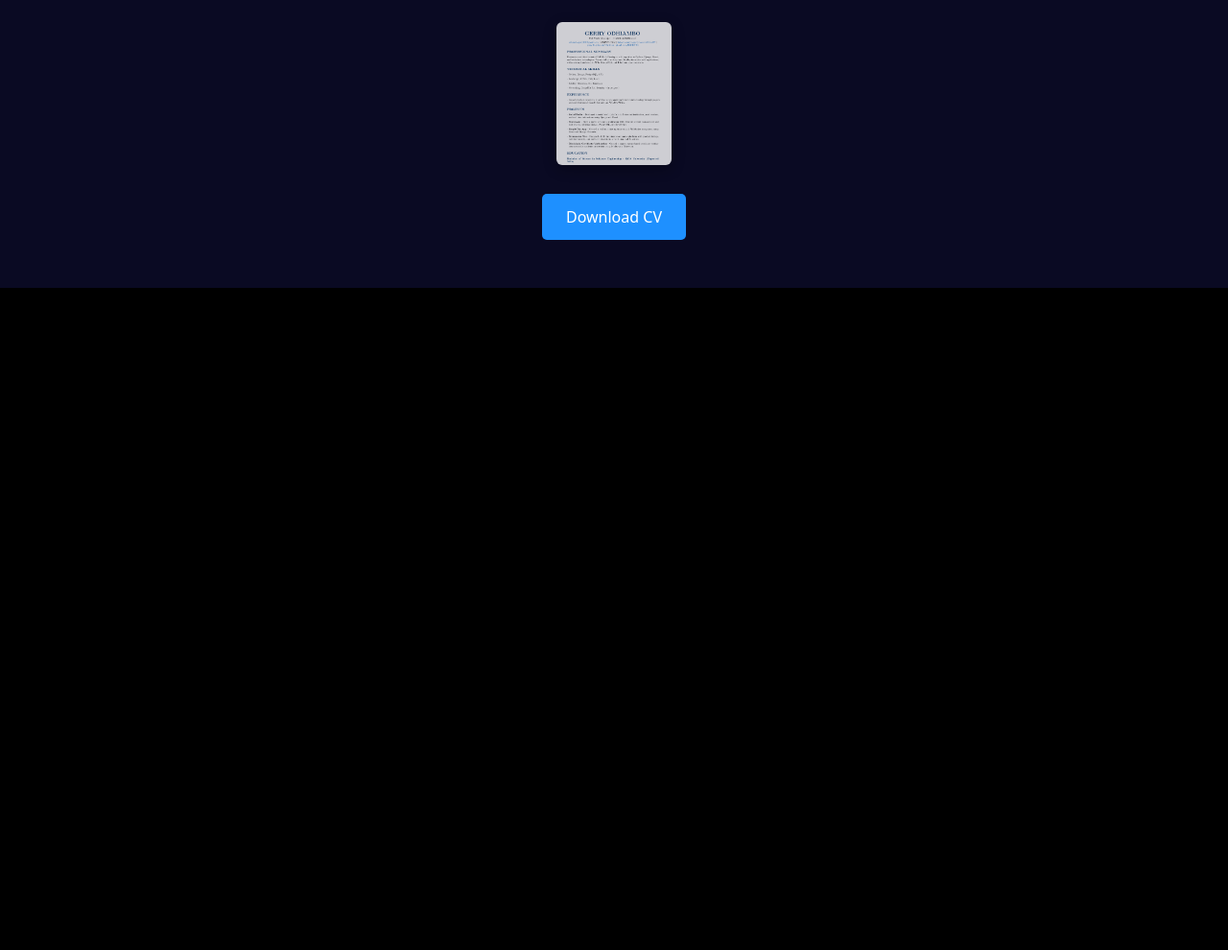
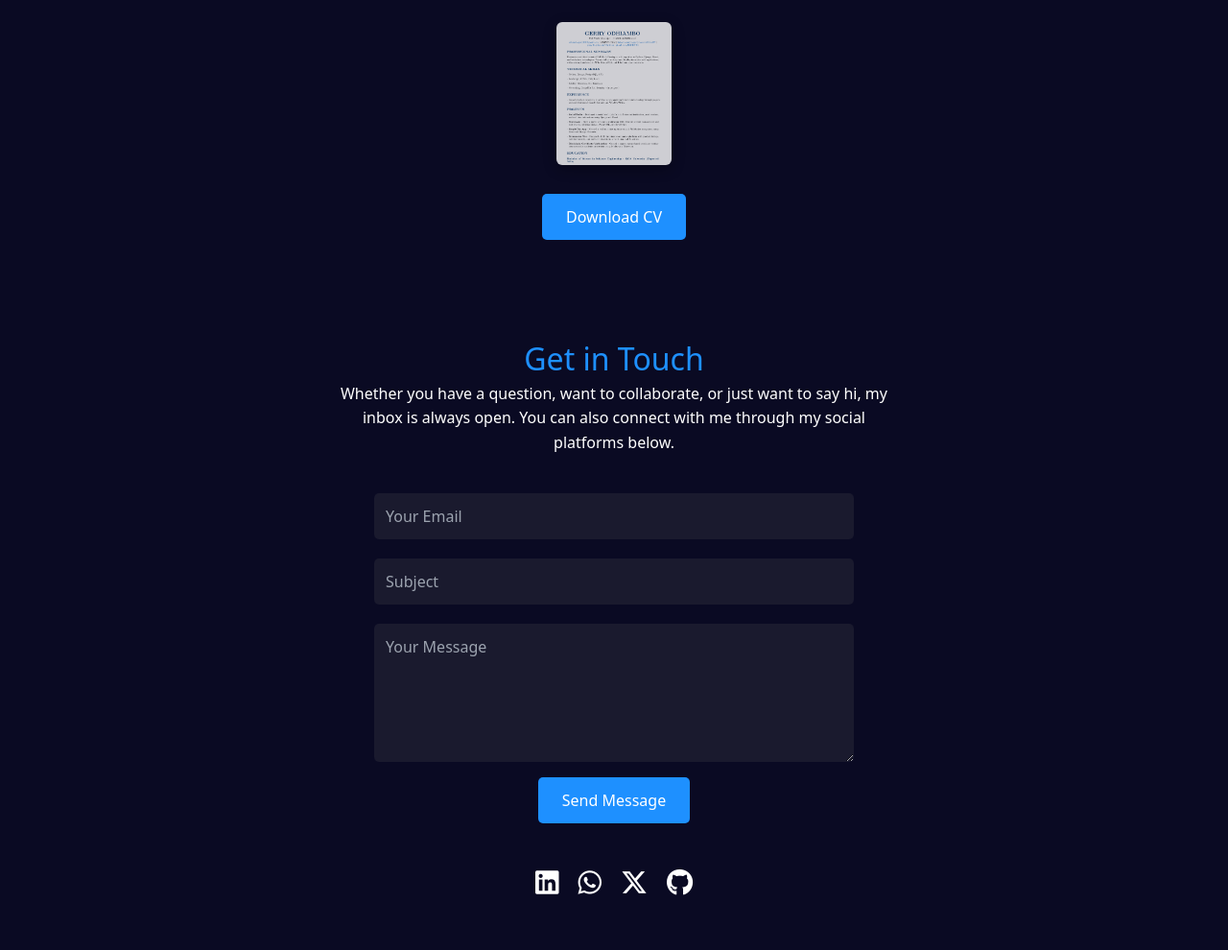
Before and after one commit to GERRY-01/Portfolio, a plain HTML site: page index.html in a window 1280 px wide. Shown: the part 2563-3553 px from the top of the page at 96% size. Before the commit the page ends 2863 px from the top, so only its background shows below. Drawn offline with nearby package versions, Linux system fonts and the light colour scheme.

Commit message:
added the contact form

```diff
--- a/index.html
+++ b/index.html
@@ -7,6 +7,8 @@
   <script src="https://cdn.tailwindcss.com"></script>
   <link rel="stylesheet" href="style.css">
   <link href="https://unpkg.com/aos@2.3.1/dist/aos.css" rel="stylesheet">
+  <link rel="stylesheet" href="https://cdnjs.cloudflare.com/ajax/libs/font-awesome/6.5.2/css/all.min.css">
+
 </head>
 <body class="bg-black">
 
@@ -250,6 +252,53 @@
     </div>
 </section>
 
+<!--==== Contact section ====-->
+<section id="contact" style="padding: 50px; background-color: #0a0a23; color: white; text-align: center;">
+    <h2 style="color: #1e90ff; font-size: 32px;">Get in Touch</h2>
+    <p style="max-width: 600px; margin: 0 auto; font-size: 16px; line-height: 1.6;">
+        Whether you have a question, want to collaborate, or just want to say hi, my inbox is always open.
+        You can also connect with me through my social platforms below.
+    </p>
+
+    <!-- Contact Form -->
+  <form action="https://formspree.io/f/xovlypwv" method="POST"
+        style="margin-top: 30px; max-width: 500px; margin-left: auto; margin-right: auto;">
+
+      <input type="email" name="email" placeholder="Your Email" required
+            style="width: 100%; padding: 12px; margin: 10px 0; border-radius: 5px; border: none; background-color: #1a1a2e; color: white; font-size: 16px;">
+
+      <input type="text" name="subject" placeholder="Subject" required
+            style="width: 100%; padding: 12px; margin: 10px 0; border-radius: 5px; border: none; background-color: #1a1a2e; color: white; font-size: 16px;">
+
+      <textarea name="message" placeholder="Your Message" required rows="5"
+                style="width: 100%; padding: 12px; margin: 10px 0; border-radius: 5px; border: none; background-color: #1a1a2e; color: white; font-size: 16px;"></textarea>
+
+      <button type="submit"
+              style="background-color: #1e90ff; padding: 12px 25px; border: none; color: white; border-radius: 5px; cursor: pointer; font-size: 16px;">
+          Send Message
+      </button>
+  </form>
+
+    <!-- Social Links -->
+<div style="margin-top: 40px; display: flex; justify-content: center; gap: 20px;">
+    <a href="https://www.linkedin.com/in/gerry-bosco-b8b55a297" target="_blank" style="color: white; font-size: 28px;">
+        <i class="fab fa-linkedin"></i>
+    </a>
+    <a href="https://wa.me/254707955792" target="_blank" style="color: white; font-size: 28px;">
+        <i class="fab fa-whatsapp"></i>
+    </a>
+    <a href="https://x.com/odhiambo_g11397" target="_blank" style="color: white; font-size: 28px;">
+        <i class="fab fa-x-twitter"></i>
+    </a>
+    <a href="https://github.com/GERRY-01" target="_blank" style="color: white; font-size: 28px;">
+        <i class="fab fa-github"></i>
+    </a>
+</div>
+
+</section>
+
+<!-- Font Awesome for icons -->
+<script src="https://kit.fontawesome.com/a076d05399.js" crossorigin="anonymous"></script>
 
   <script src="https://unpkg.com/aos@2.3.1/dist/aos.js"></script>
   <script src="index.js"></script>
```
